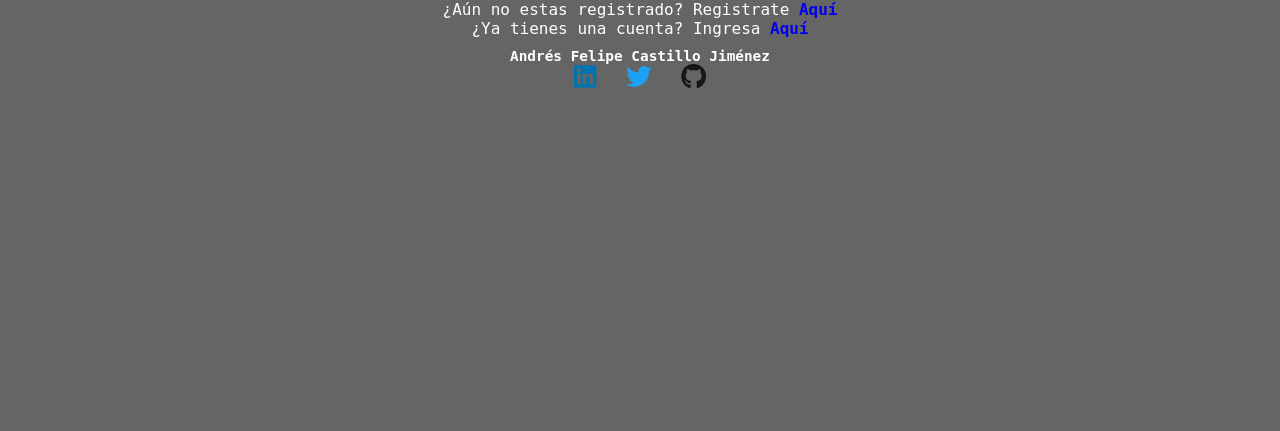
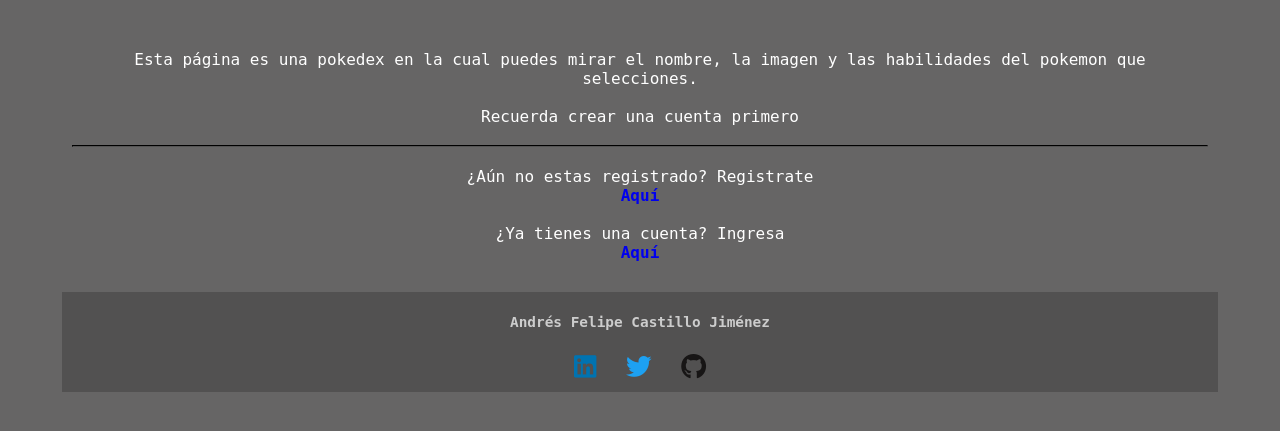
Before and after one commit to Andresito25/prueba-accedo, a PHP site: page / in a window 1280 px wide. Shown: the top 431 px of the page. Run offline with PHP 8.4, Linux system fonts and the light colour scheme; some libraries are stand-ins or nearby versions; some web fonts are replaced.

Commit message:
Modificando estilos e ingresando parrafos de descripcion en el archivo index.php version 0.2

```diff
--- a/app/index.php
+++ b/app/index.php
@@ -79,10 +79,13 @@
 
 <?php
 } else {
-    echo "<p style='text-align:center'>";
+    echo "<div class='parrrafo'>";
+    echo "<div class='parrrafo__intro'>";
+    echo "Esta página es una pokedex en la cual puedes mirar el nombre, la imagen y las habilidades del pokemon que selecciones." . "</br></br>" . "Recuerda crear una cuenta primero" . "</br></br>" . "<hr>";
+    echo "</div>";
     echo "¿Aún no estas registrado?" . " Registrate " . "<a href='../app/registro.php'> <strong>Aquí</strong></a>" . "</br>";
     echo "¿Ya tienes una cuenta?" . " Ingresa " . "<a href='../app/ingreso.php'> <strong>Aquí</strong></a>";
-    echo "</p";
+    echo "</div>";
 }
 include_once '../partes/pie.php';
 ?>
--- a/css/styles.css
+++ b/css/styles.css
@@ -316,6 +316,19 @@
     font-size: .8em;
 }
 
+.parrrafo {
+    display: grid;
+    align-items: center;
+    text-align: center;
+    /* border: 2px solid blue; */
+    margin: 20px 0;
+    padding: 10px;
+}
+
+.parrrafo__intro {
+    margin: 20px 0;
+}
+
 /* Diseño responsivo para tamaños de pantallas inferiores a los 678px */
 @media (max-width: 678px) {
     .titulo {
```
